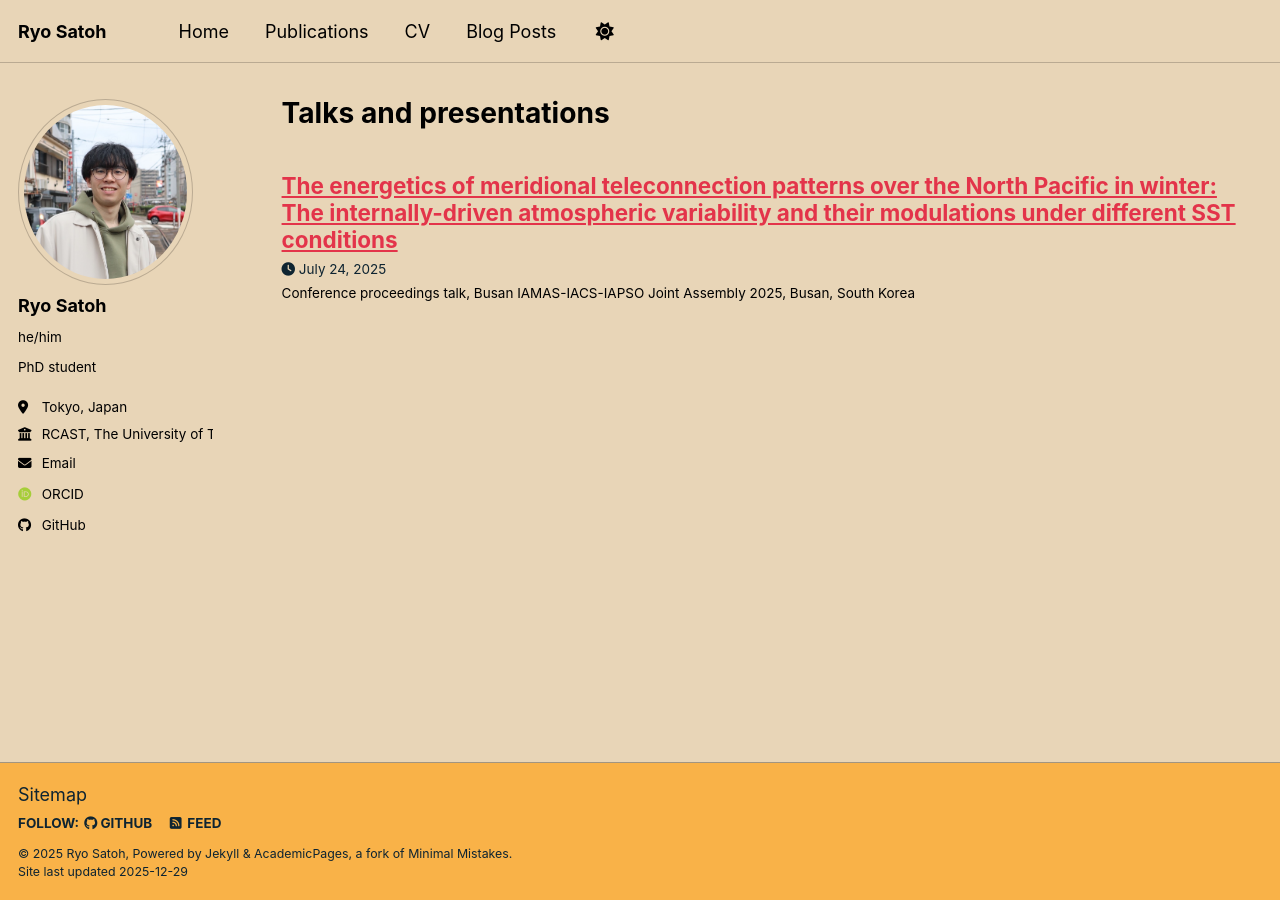
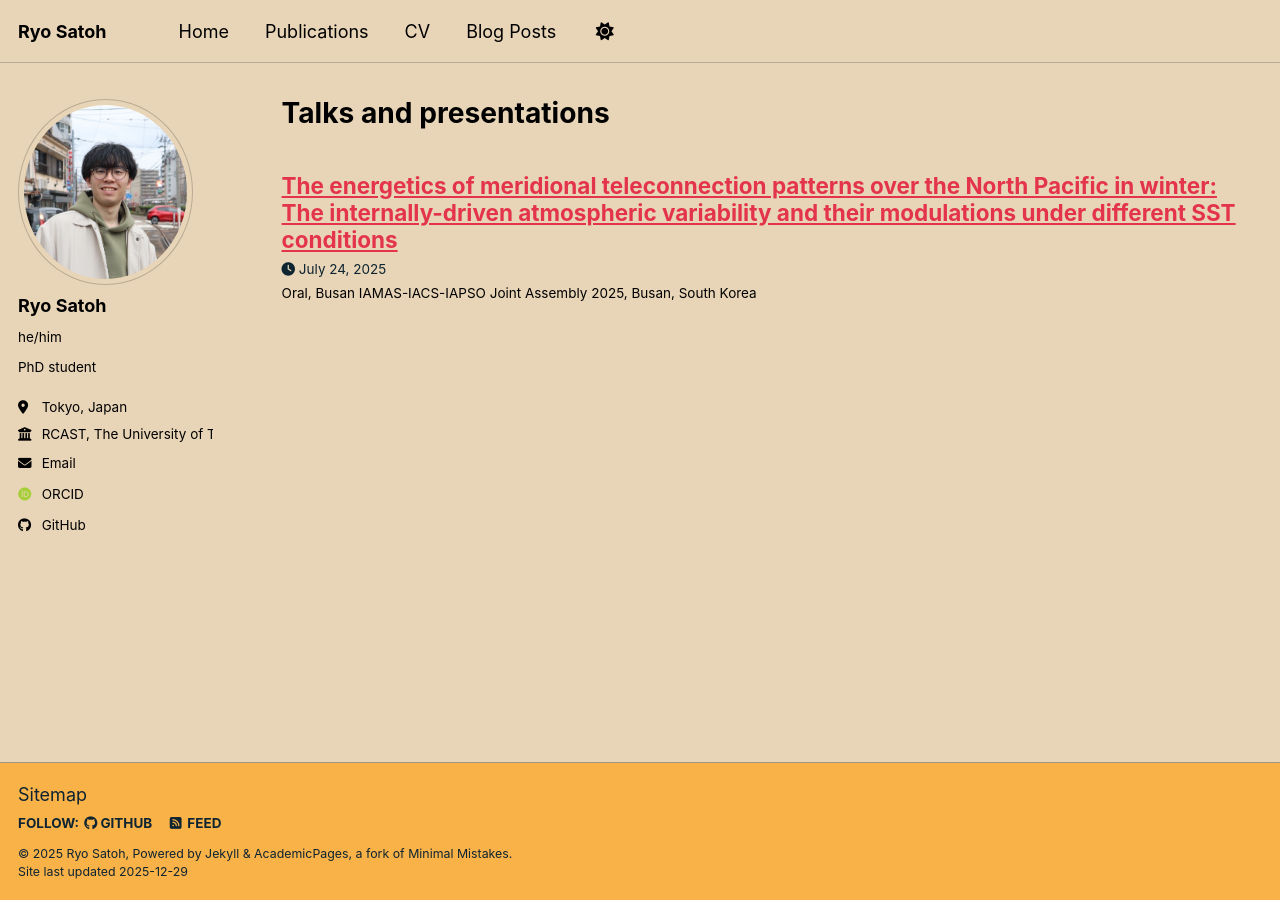
Before and after one commit to ryosatoh/ryosatoh.github.io, a Jekyll site: the page built from _pages/talks.html, in a window 1280 px wide. Built offline with Jekyll 4.4.1, drawn with Linux system fonts in a browser that asks for light colours; some web fonts are replaced; a script bundle is joined from its source files by our own code; library files that are not in the unit come from our copies.

Commit message:
Update 2025-07-BACO.md

```diff
--- a/_talks/2025-07-BACO.md
+++ b/_talks/2025-07-BACO.md
@@ -1,7 +1,7 @@
 ---
 title: "The energetics of meridional teleconnection patterns over the North Pacific in winter: The internally-driven atmospheric variability and their modulations under different SST conditions"
 collection: talks
-type: "Conference proceedings talk"
+type: "Oral"
 permalink: /talks/2025-07-BACO
 venue: "Busan IAMAS-IACS-IAPSO Joint Assembly 2025"
 date: 2025-07-24
```
